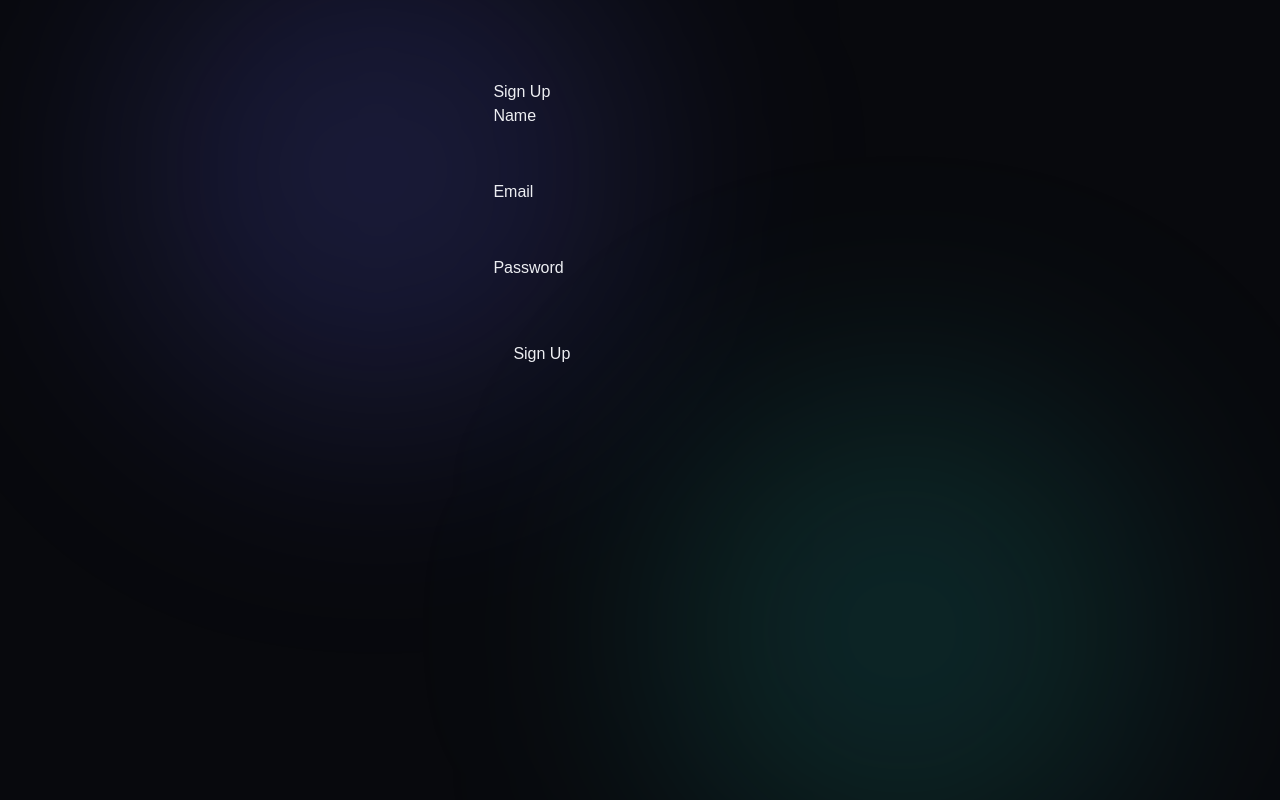
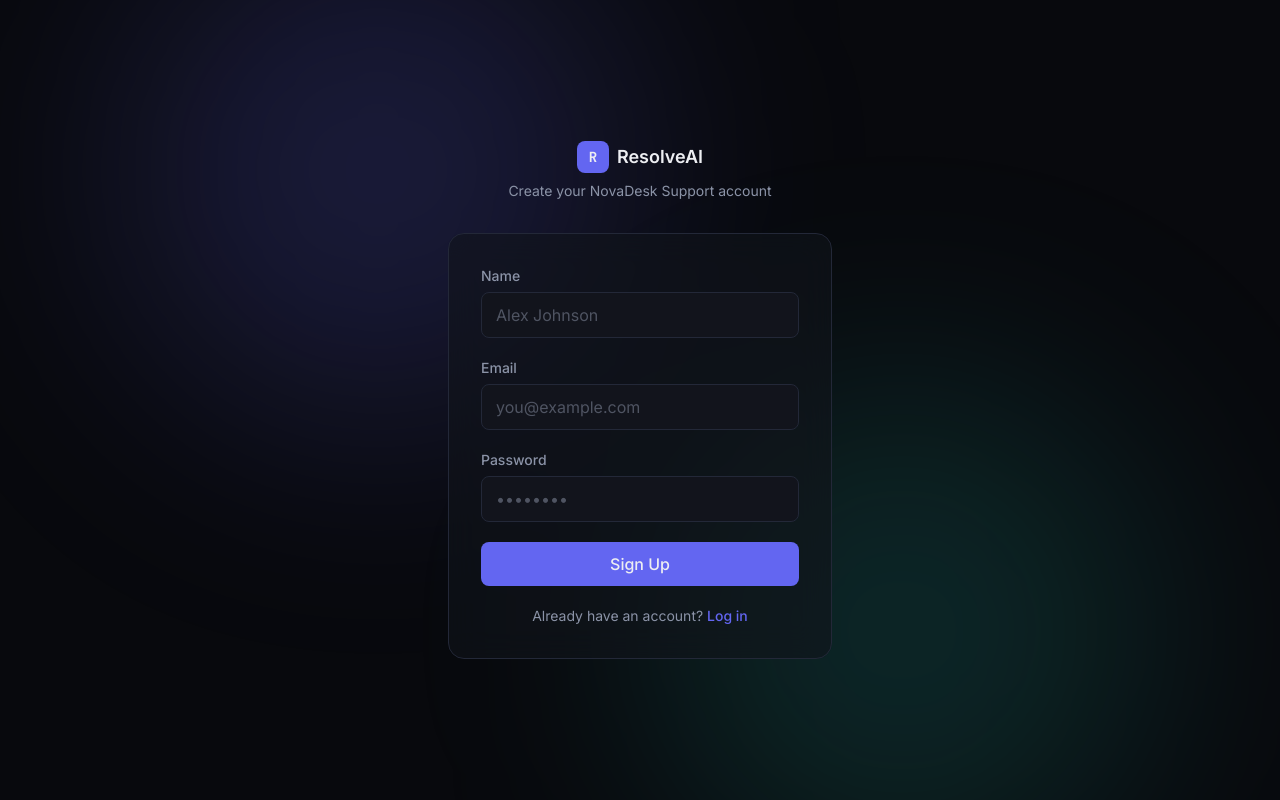
Before and after one commit to SuhasReddy2003/opspilot, a Next.js app: page /signup in a window 1280 px wide. Built offline with nearby package versions, Linux system fonts and the light colour scheme; no server answers.

Commit message:
style: redesign signup page to match login theme

```diff
--- a/src/app/signup/page.tsx
+++ b/src/app/signup/page.tsx
@@ -2,6 +2,7 @@
 
 import { useState } from 'react'
 import { useRouter } from 'next/navigation'
+import Link from 'next/link'
 import { supabase } from '@/lib/supabase'
 
 export default function SignupPage() {
@@ -47,45 +48,76 @@
   }
 
   return (
-    <div style={{ maxWidth: '400px', margin: '80px auto', fontFamily: 'sans-serif' }}>
-      <h1>Sign Up</h1>
-      <form onSubmit={handleSignup}>
-        <div style={{ marginBottom: '12px' }}>
-          <label>Name</label>
+    <div className="flex-1 flex items-center justify-center px-6">
+      <div className="w-full max-w-sm">
+        <div className="mb-8 text-center">
+          <div className="inline-flex items-center gap-2 mb-2">
+            <div className="w-8 h-8 rounded-lg bg-primary flex items-center justify-center font-mono font-bold text-sm">
+              R
+            </div>
+            <span className="font-semibold text-lg">ResolveAI</span>
+          </div>
+          <p className="text-text-muted text-sm">Create your NovaDesk Support account</p>
+        </div>
+
+        <form onSubmit={handleSignup} className="glass-card rounded-2xl p-8 space-y-5">
+          <div>
+            <label className="block text-sm font-medium mb-1.5 text-text-muted">Name</label>
             <input
               type="text"
               value={name}
               onChange={(e) => setName(e.target.value)}
               required
-            style={{ width: '100%', padding: '8px' }}
+              className="w-full px-3.5 py-2.5 rounded-lg bg-surface border border-border text-text placeholder:text-text-muted/50 focus:outline-none focus:ring-2 focus:ring-primary/50 focus:border-primary transition"
+              placeholder="Alex Johnson"
             />
           </div>
-        <div style={{ marginBottom: '12px' }}>
-          <label>Email</label>
+          <div>
+            <label className="block text-sm font-medium mb-1.5 text-text-muted">Email</label>
             <input
               type="email"
               value={email}
               onChange={(e) => setEmail(e.target.value)}
               required
-            style={{ width: '100%', padding: '8px' }}
+              className="w-full px-3.5 py-2.5 rounded-lg bg-surface border border-border text-text placeholder:text-text-muted/50 focus:outline-none focus:ring-2 focus:ring-primary/50 focus:border-primary transition"
+              placeholder="you@example.com"
             />
           </div>
-        <div style={{ marginBottom: '12px' }}>
-          <label>Password</label>
+          <div>
+            <label className="block text-sm font-medium mb-1.5 text-text-muted">Password</label>
             <input
               type="password"
               value={password}
               onChange={(e) => setPassword(e.target.value)}
               required
               minLength={6}
-            style={{ width: '100%', padding: '8px' }}
+              className="w-full px-3.5 py-2.5 rounded-lg bg-surface border border-border text-text placeholder:text-text-muted/50 focus:outline-none focus:ring-2 focus:ring-primary/50 focus:border-primary transition"
+              placeholder="••••••••"
             />
           </div>
-        {error && <p style={{ color: 'red' }}>{error}</p>}
-        <button type="submit" disabled={loading} style={{ padding: '10px 20px' }}>
-          {loading ? 'Signing up...' : 'Sign Up'}
+
+          {error && (
+            <div className="text-sm text-danger bg-danger/10 border border-danger/20 rounded-lg px-3 py-2">
+              {error}
+            </div>
+          )}
+
+          <button
+            type="submit"
+            disabled={loading}
+            className="w-full py-2.5 rounded-lg bg-primary hover:bg-primary-hover transition font-medium disabled:opacity-50 disabled:cursor-not-allowed"
+          >
+            {loading ? 'Creating account...' : 'Sign Up'}
           </button>
+
+          <p className="text-center text-sm text-text-muted">
+            Already have an account?{' '}
+            <Link href="/login" className="text-primary hover:text-primary-hover font-medium">
+              Log in
+            </Link>
+          </p>
         </form>
+      </div>
     </div>
   )
 }
```
Lines whose indentation alone changed are shown as unchanged.
